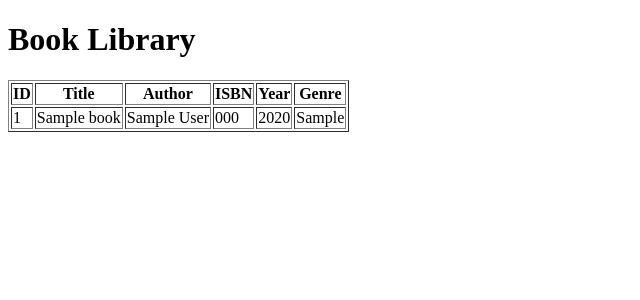
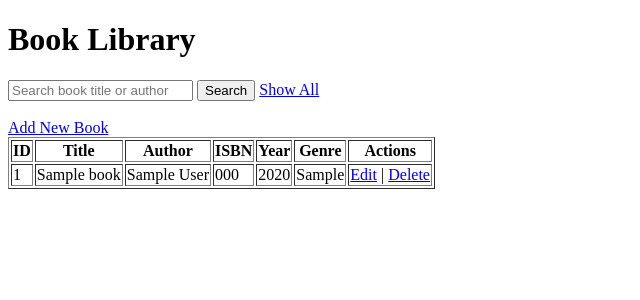
Before and after one commit to h9fcw5jg7x-rgb/Book-Library, a PHP site: page / in a window 1280 px wide. Shown: the top 300 px of the page, without its empty margins (0-640 px from the left). Run offline with PHP 8.4, Linux system fonts and the light colour scheme; tables that the repository leaves empty or names only in its code hold one stand-in row (values such as "Sample post"); data that the repository does not hold is empty; a stand-in replaces the project's code that opens the database connection.

Commit message:
Added search features to the index.php to search books by title or author

```diff
--- a/index.php
+++ b/index.php
@@ -1,8 +1,17 @@
 <?php
-include 'config.php';
+include 'db.php';
 
-$sql = "SELECT * FROM books";
-$result = mysqli_query($conn, $sql);
+$search = "";
+if(isset($_GET['search'])){
+    $search = $_GET['search'];
+    $stmt = $conn->prepare("SELECT * FROM books WHERE title LIKE ? OR author LIKE ?");
+    $likeSearch = "%$search%";
+    $stmt->bind_param("ss", $likeSearch, $likeSearch);
+    $stmt->execute();
+    $result = $stmt->get_result();
+} else {
+    $result = $conn->query("SELECT * FROM books");
+}
 ?>
 
 <!DOCTYPE html>
@@ -12,6 +21,16 @@ $result = mysqli_query($conn, $sql);
 </head>
 <body>
     <h1>Book Library</h1>
+
+    <form method="GET">
+        <input type="text" name="search" placeholder="Search book title or author" value="<?php echo $search; ?>">
+        <input type="submit" value="Search">
+        <a href="index.php">Show All</a>
+    </form>
+
+    <br>
+    <a href="addbook.php">Add New Book</a>
+
     <table border="1">
         <tr>
             <th>ID</th>
@@ -20,15 +39,20 @@ $result = mysqli_query($conn, $sql);
             <th>ISBN</th>
             <th>Year</th>
             <th>Genre</th>
+            <th>Actions</th>
         </tr>
-        <?php while($row = mysqli_fetch_assoc($result)) { ?>
+        <?php while($row = $result->fetch_assoc()){ ?>
         <tr>
             <td><?php echo $row['id']; ?></td>
             <td><?php echo $row['title']; ?></td>
             <td><?php echo $row['author']; ?></td>
             <td><?php echo $row['isbn']; ?></td>
-            <td><?php echo $row['publication_year']; ?></td>
+            <td><?php echo $row['year']; ?></td>
             <td><?php echo $row['genre']; ?></td>
+            <td>
+                <a href="editbook.php?id=<?php echo $row['id']; ?>">Edit</a> |
+                <a href="deletebook.php?id=<?php echo $row['id']; ?>">Delete</a>
+            </td>
         </tr>
         <?php } ?>
     </table>
```
